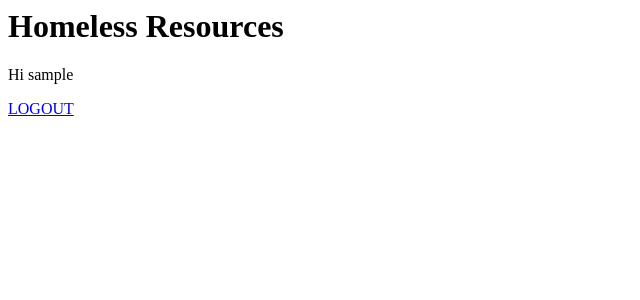
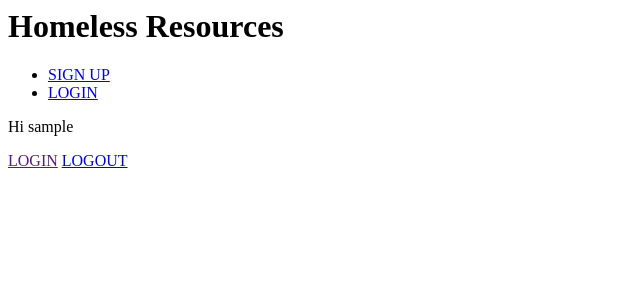
Before and after one commit to wennycheng21/final-project, a Flask app: page / in a window 1280 px wide. Shown: the top 300 px of the page, without its empty margins (0-640 px from the left). Run offline with Flask 2, Linux system fonts and the light colour scheme; the visitor is signed in with stand-in values (Sample User, id 1); parts of the project's set-up code (start-up, migrations or seed data) failed here and were passed over; some libraries are stand-ins or nearby versions.

Commit message:
tuesday 10:08

```diff
--- a/app.py
+++ b/app.py
@@ -96,20 +96,21 @@ def signup():
         else:
             return "Unfortunately, the username is taken."
 
+
 @app.route('/login', methods=['GET', 'POST'])
 def login():
-   if request.method == "GET":
-       return render_template("login.html")
-   else:
-       # this creates a user's database in mongo db if it doesn't already exist
+    if request.method == "GET":
+        return render_template("login.html")
+    else:
+        # this creates a user's database in mongo db if it doesn't already exist
 
         users = mongo.db.users
 
-         # this stores form data into a user's dictionary
+        # this stores form data into a user's dictionary
         user = {
             "username": request.form["username"],
             "password": request.form["password"]
-       }
+        }
 
         # checks if user already exists in the database
         existing_user = users.find_one({'username': user['username']})
@@ -120,13 +121,11 @@ def login():
                 session['username'] = user['username']
                 return redirect('/')
             else:
-                error = "Incorrect password. Plesse try again."
+                error = "Incorrect password. Please try again. If you haven't registered, please make an account."
                 return render_template('login.html', error=error)
+
         else:
             return redirect('/signup.')
-
-
-
 
 
 @app.route('/logout')
--- a/templates/index.html
+++ b/templates/index.html
@@ -7,6 +7,9 @@
 <body>
     <h1>Homeless Resources</h1>
     <div class="homeless-resource">
+       <ul>
+        <li> <a href = '/signup'>SIGN UP</a> </li>
+        <li> <a href='/login'>LOGIN</a> </li>
         <ul>
             {% for event in events %}
             <li>{{ event.event }} - {{ event.date }}</li>
@@ -17,9 +20,12 @@
         <!-- syntax for checking if a session was started -->
         {% if session %}
         <p> Hi {{  session["username"] }}</p>
+        <a href={{login}}>LOGIN</a>
 
         {% endif %}
         <a href = "/logout"> LOGOUT</a>
+
+
 
 
 
--- a/templates/login.html
+++ b/templates/login.html
@@ -1,8 +1,9 @@
+<html>
 
-<html>
 <head>
     <title>Homeless Resource Login </title>
 </head>
+
 <body>
     <h1>Homeless Resource Login</h1>
     <form method="POST" action="/login">
@@ -12,6 +13,8 @@
         <input type="text" name="password" value="">
         <input type="submit" value="Submit">
             <p>{{error}}</p>
+            <a href={{signup}}>SIGN UP</a>
     </form>
 </body>
+
 </html>
```
Lines whose indentation alone changed are shown as unchanged.
